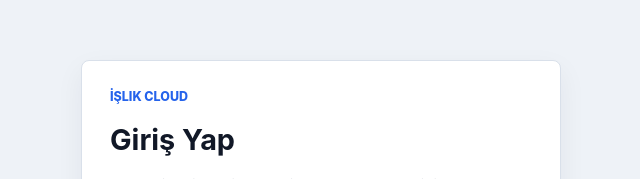
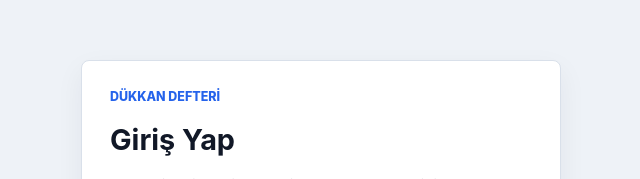
Before and after one commit to Nurettin-Erdogan/islik-cloud, a React (Vite) app in the folder apps/web/: page / in a window 1280 px wide. Shown: the part 110-289 px from the top of the page, without its empty margins (319-959 px from the left). Built offline with nearby package versions, Linux system fonts and the light colour scheme; no server answers.

Commit message:
rename app to Dükkan Defteri
Update the visible product brand, browser title, README, and docs to use Dükkan Defteri while keeping existing deployment URLs unchanged.

```diff
--- a/apps/web/index.html
+++ b/apps/web/index.html
@@ -1,10 +1,10 @@
 <!doctype html>
-<html lang="en">
+<html lang="tr">
   <head>
     <meta charset="UTF-8" />
     <link rel="icon" type="image/svg+xml" href="/favicon.svg" />
     <meta name="viewport" content="width=device-width, initial-scale=1.0" />
-    <title>web</title>
+    <title>Dükkan Defteri</title>
   </head>
   <body>
     <div id="root"></div>
--- a/apps/web/src/components/AuthScreen.jsx
+++ b/apps/web/src/components/AuthScreen.jsx
@@ -71,7 +71,7 @@ function AuthScreen({ onAuthSuccess }) {
   return (
     <main className="auth-shell">
       <section className="auth-card">
-        <p className="eyebrow">İşlik Cloud</p>
+        <p className="eyebrow">Dükkan Defteri</p>
         <h1>{mode === "login" ? "Giriş Yap" : "Hesap Oluştur"}</h1>
         <p className="hero-text">
           Müşteri ve iş takip paneline devam etmek için hesabınla giriş yap.
--- a/apps/web/src/components/DashboardHeader.jsx
+++ b/apps/web/src/components/DashboardHeader.jsx
@@ -2,9 +2,9 @@ function DashboardHeader({ userEmail, onLogout }) {
   return (
     <header className="dashboard-header">
       <div className="brand-lockup">
-        <span className="brand-mark">İ</span>
+        <span className="brand-mark">D</span>
         <div>
-          <p className="eyebrow">İşlik Cloud</p>
+          <p className="eyebrow">Dükkan Defteri</p>
           <h1>Operasyon Paneli</h1>
         </div>
       </div>
```
Also changed, not shown: 5 other files (tests, documents, lock files or other folders).
